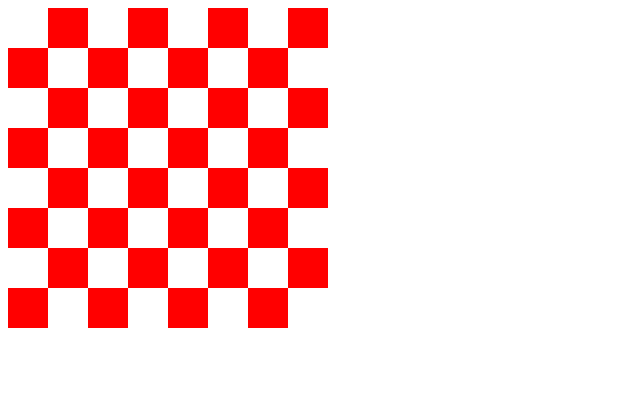
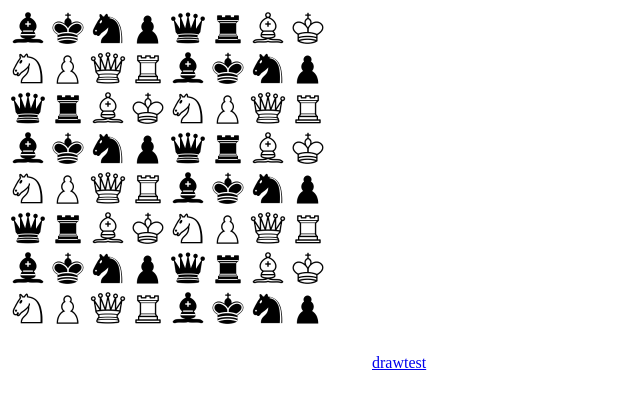
Before and after one commit to carexpilosa/nachtwache, a plain HTML site: page nachtwache/public/index.html in a window 1280 px wide. Shown: the whole page, without its empty margins (0-640 px from the left). Drawn offline with Linux system fonts and the light colour scheme.

Commit message:
chess pieces drawImage

```diff
--- a/nachtwache/public/index.html
+++ b/nachtwache/public/index.html
@@ -6,24 +6,38 @@
     <meta name="viewport" content="width=device-width, initial-scale=1.0">
     <script src="js/jquery-3.2.1.js" type="text/javascript"></script>
     <script type="text/javascript">
-      var canvas, context;
+      var canvas,
+          context,
+          imgSrcs = ['bB', 'bK', 'bN', 'bP', 'bQ', 'bR',
+                     'wB', 'wK', 'wN', 'wP', 'wQ', 'wR'],
+          imgObjs = [];
+
+          imgSrcs.forEach(function(val, idx) {
+            let pic = new Image();
+            pic.src = './img/' + val + '.png';
+            imgObjs.push(pic);
+          });
+
       function init() {
         canvas = document.querySelector('#canvas');
         context = canvas.getContext('2d');
-        context.scale(40, 40);
         console.log(canvas);
-        context.fillStyle = 'red';
-
-        var image = new Image();
-        image.src = './img/bB.png';
-
+        //context.fillStyle = 'red';
+        var k = 0;
         for (var i = 0; i < 8; i++) {
           for (var j = 0; j < 8; j++) {
-            if ((i + j) % 2) {
-              rawDraw(i, j, 1, 1);
-            }
+            //if ((i + j) % 2) {
+              let pic = imgObjs[k];
+              console.log(pic.src);
+              context.drawImage(pic, 40 * j, 40 * i, 40, 40);
+              k++;
+              if(k > imgObjs.length - 1) {
+                k = 0;
+              }
+            //}
           }
         }
+
       }
 
       function draw(col, row, w, h, img) {
@@ -61,9 +75,14 @@
       function rowNumberForIndex(idx) {
         return idx + 1;
       }
+
+      function drawTest() {
+        context.drawImage(img, 40, 40, 40, 40);
+      }
     </script>
   </head>
   <body onload="init()">
     <canvas id="canvas" width="360" height="360"></canvas>
+    <a href="javascript:drawTest()">drawtest</a>
   </body>
 </html>
```
